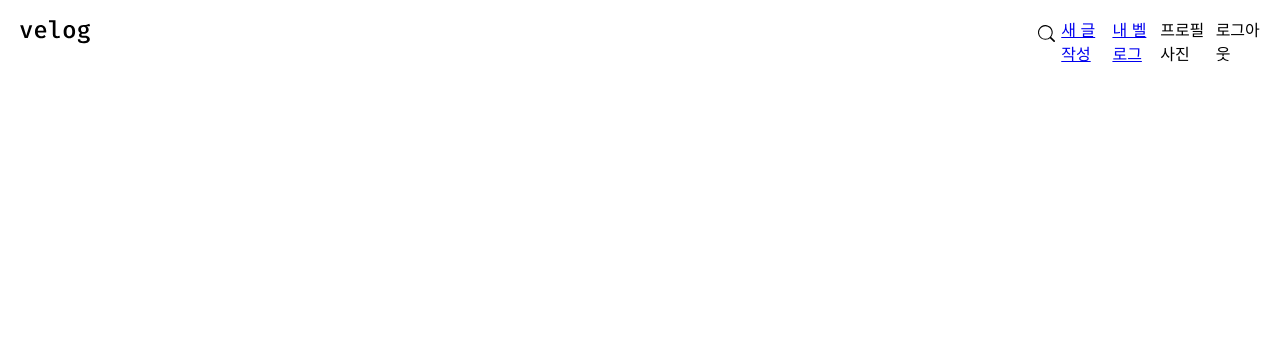
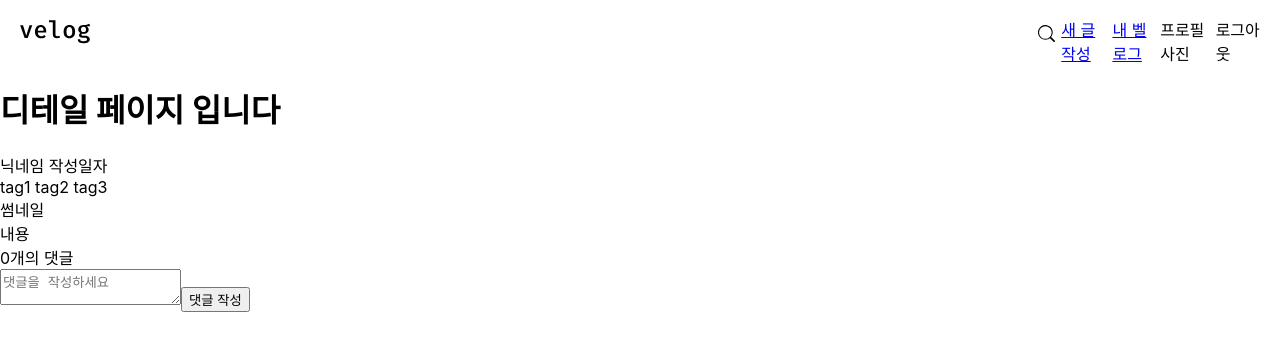
Before and after one commit to yupja/velog_frontEnd, a React (Create React App) app in the folder velog/: page /detail in a window 1280 px wide. Shown: the top 350 px of the page. Built offline with nearby package versions, Linux system fonts and the light colour scheme; no server answers; a small style sheet from the web is missing.

Commit message:
기타 수정 (기능x)

```diff
--- a/velog/src/Detail.js
+++ b/velog/src/Detail.js
@@ -1,7 +1,46 @@
+import axios from "axios";
+import React, { useEffect } from "react"
+import styled from "styled-components";
+
 const Detail = () => {
+    const axios = require('axios').default;
+
+    var post = null;
+
+    useEffect(() => {
+        getBoard()
+    }, [])
+
+
+    const getBoard = async () => {
+        try {
+            const response = await axios.get('http://localhost:3001/GetBoardDetail');
+            console.log(response.data[0]);
+            return post = response.data[0]
+        } catch (error) {
+            console.log(error)
+        }}
+
+        console.log(post)
     return (
-        null
+        <DetailContainer>
+            <h1>디테일 페이지 입니다</h1>
+            <span>닉네임 </span>
+            작성일자<br />
+            {post}
+            tag1 tag2 tag3<br />
+            썸네일<br />
+            내용
+            <br />
+            0개의 댓글<br />
+            <textarea typeof="text" placeholder="댓글을 작성하세요" />
+            <button>댓글 작성</button>
+        </DetailContainer>
+
     );
 }
 
+const DetailContainer = styled.div`
+`;
+
 export default Detail;
--- a/velog/src/Main.js
+++ b/velog/src/Main.js
@@ -1,7 +1,18 @@
+import styled from "styled-components";
+import { Link } from "react-router-dom";
+
 const Main = () => {
     return (
-        null
+        <>
+        <h1>메인 페이지 입니다</h1>
+        <Link to="/detail">
+        <div style={{width:"100px", height:"100px", backgroundColor:"wheat"}}>게시글 1</div>
+       </Link>
+        </>
+
     );
 }
 
+
+
 export default Main;
```
